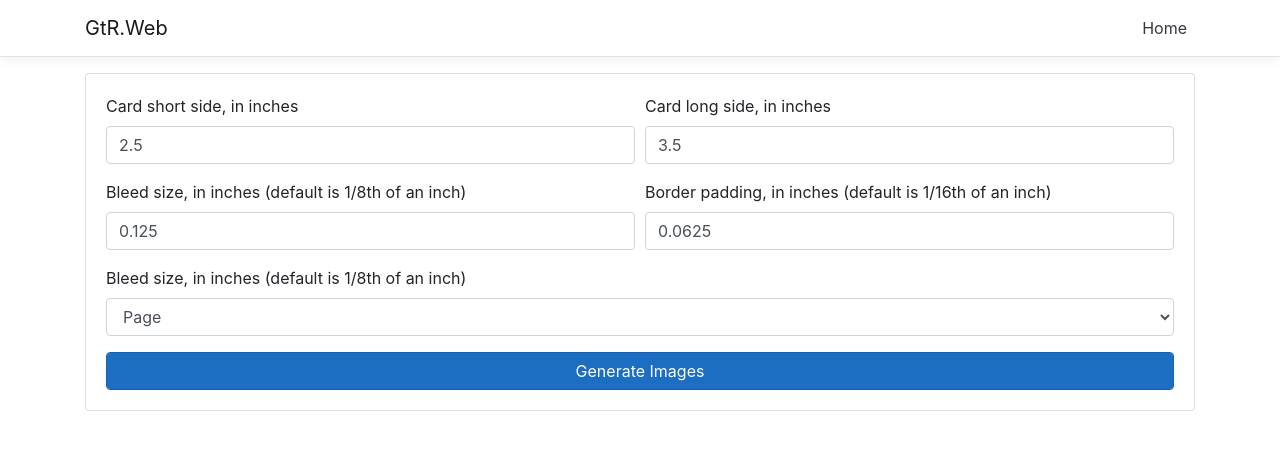
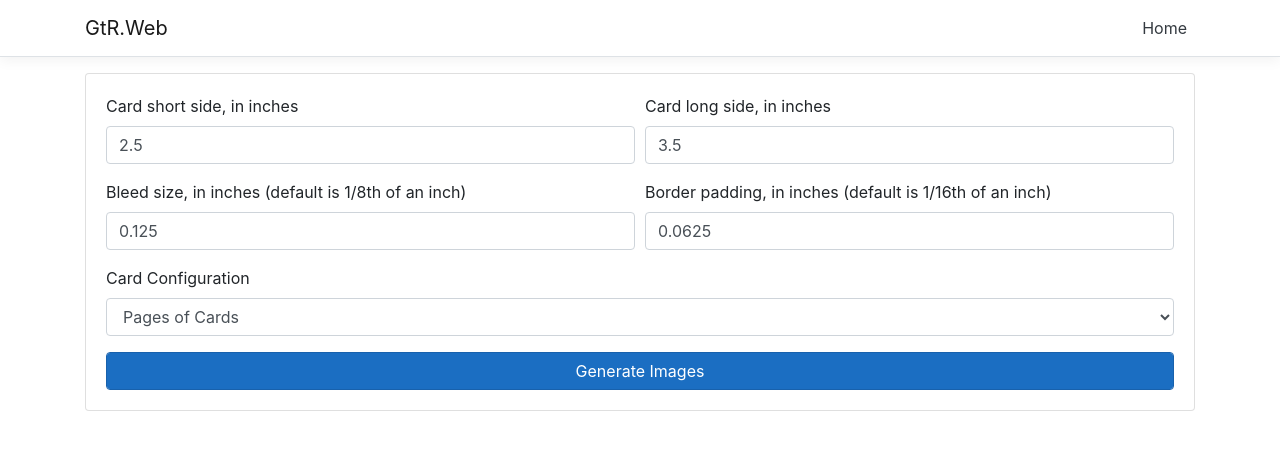
Before and after one commit to ecm85/GtR, a React (Create React App) app in the folder GtR/GtR.Web/ClientApp/: page / in a window 1280 px wide. Shown: the top 450 px of the page. Built offline with nearby package versions, Linux system fonts and the light colour scheme.

Commit message:
More ui tweaks.

```diff
--- a/GtR/GtR.Web/ClientApp/src/components/Home.js
+++ b/GtR/GtR.Web/ClientApp/src/components/Home.js
@@ -122,11 +122,11 @@ export class Home extends Component {
                             <div className='col'>
                                 <div className='form-group'>
                                     <label htmlFor='saveConfiguration'>
-                                        Bleed size, in inches (default is 1/8th of an inch)
+                                        Card Configuration
                                     </label>
                                     <select id='saveConfiguration' className='form-control' value={saveConfiguration} onChange={this.handleSaveConfigurationChange} disabled={generating}>
-                                        <option>Page</option>
-                                        <option>SingleImage</option>
+                                        <option value='Page'>Pages of Cards</option>
+                                        <option value='SingleImage'>One Image Per Card</option>
                                     </select>
                                 </div>
                             </div>
```
